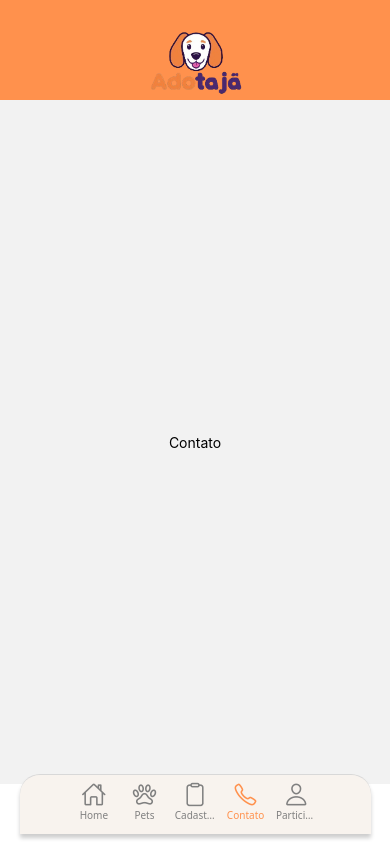
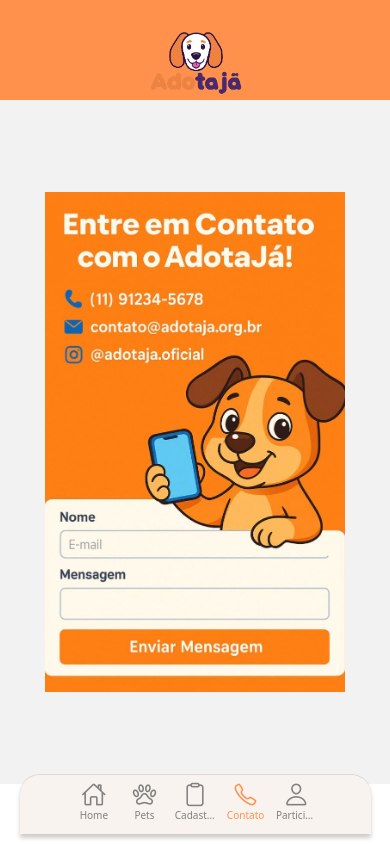
Before and after one commit to klebers022/AdotaJa, a React Native app: screen /Contato in a window 390 px wide. Built offline with nearby package versions, Linux system fonts and the light colour scheme.

Commit message:
Ajuste na tela contato

```diff
--- a/screens/ContatoScreen.js
+++ b/screens/ContatoScreen.js
@@ -1,10 +1,12 @@
 import React from 'react';
 import { View, Text } from 'react-native';
+import { Image } from 'react-native';
+import { StyleSheet } from 'react-native';
 
 export default function ContatoScreen() {
   return (
     <View style={{ flex: 1, justifyContent: 'center', alignItems: 'center' }}>
-      <Text>Contato</Text>
+      <Image source={require('../assets/Contato.jpeg')} style={{ width: 300, height: 500 }}/>
     </View>
   );
 }
```
Also changed, not shown: assets/Contato.jpeg (added).
